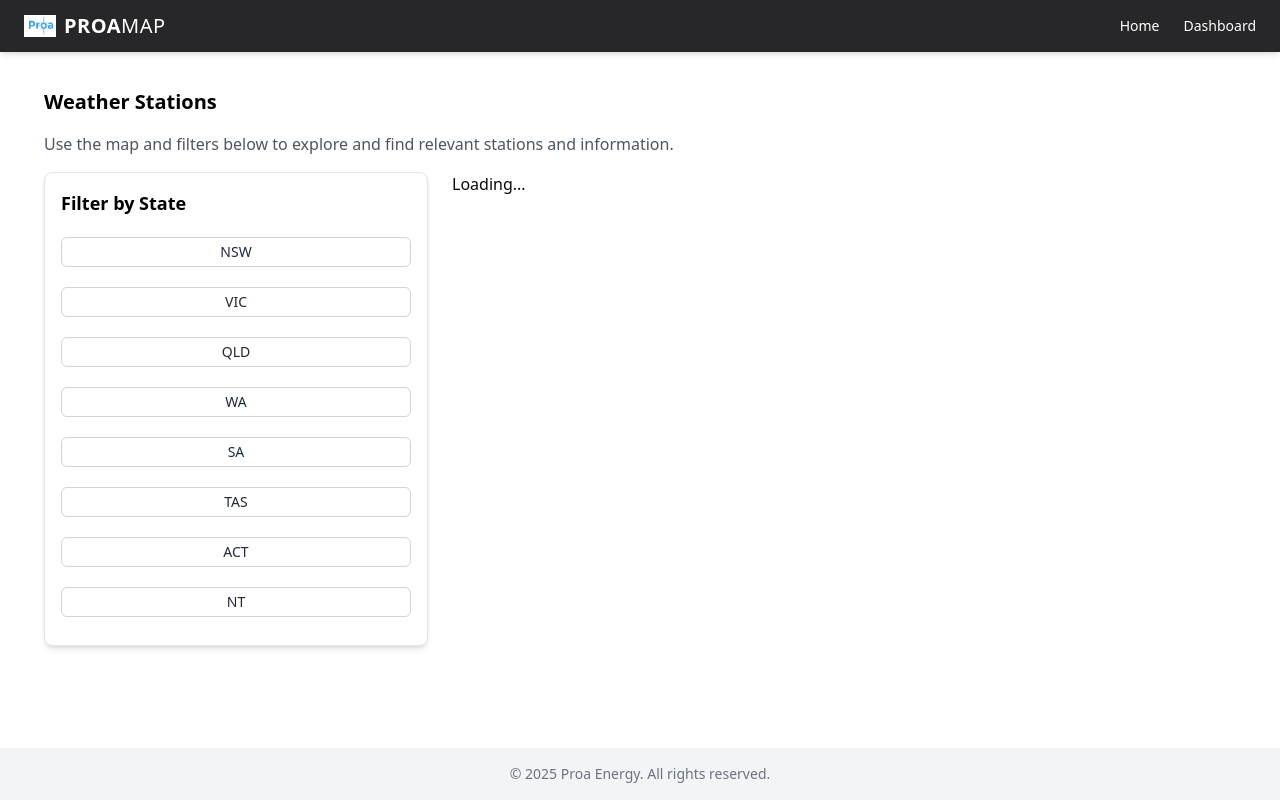
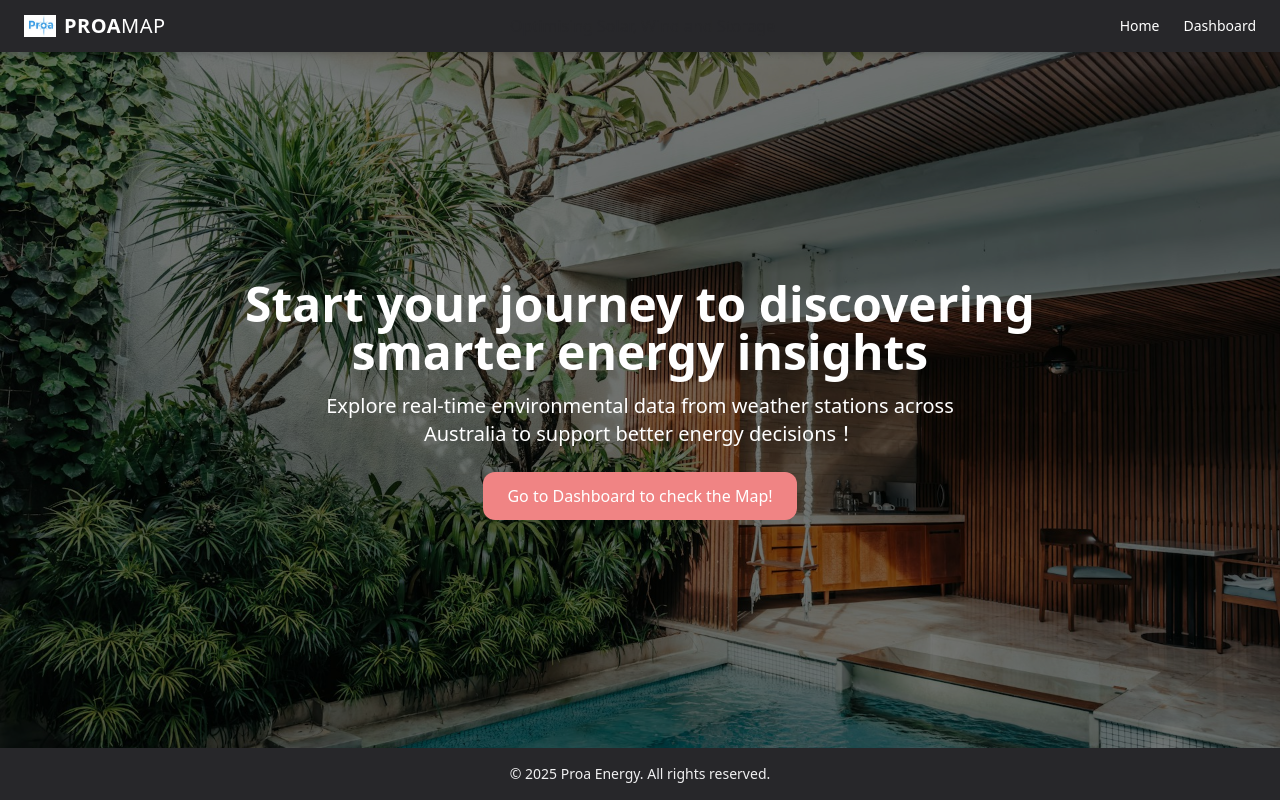
Before and after one commit to liangceli/Proa-Coding-Assessment, a Next.js app in the folder client/: page / in a window 1280 px wide. Built offline with nearby package versions, Linux system fonts and the light colour scheme; no server answers.

Commit message:
Build: Create the Landing page of the web application

```diff
--- a/client/src/app/(dashboard)/layout.tsx
+++ b/client/src/app/(dashboard)/layout.tsx
@@ -1,7 +1,6 @@
 import Footer from "@/components/Footer";
 import Navbar from "@/components/Navbar";
 
-// app/(dashboard)/layout.tsx
 export default function DashboardLayout({
   children,
 }: {
--- /dev/null
+++ b/client/src/app/landing/page.tsx
@@ -0,0 +1,50 @@
+'use client';
+
+import Image from 'next/image';
+import Link from 'next/link';
+import React, { useState } from 'react';
+
+const Landing = () => {
+  const [query, setQuery] = useState('');
+
+  const handleSearch = () => {
+    console.log('Searching for:', query);
+  };
+
+  return (
+    <div className="relative h-screen w-full">
+      <Image
+        src="/landing-splash.jpg"
+        alt="Rentiful Rental Platform Hero Section"
+        fill
+        className="object-cover object-center"
+        priority
+      />
+
+      <div className="absolute inset-0 bg-black bg-opacity-50" />
+
+      <div className="absolute inset-0 flex flex-col items-center justify-center text-center px-4 sm:px-6 lg:px-8 z-10">
+        <h1 className="text-white text-4xl sm:text-5xl font-bold mb-4 max-w-4xl">
+          Start your journey to discovering smarter energy insights
+        </h1>
+        <p className="text-white text-lg sm:text-xl mb-6 max-w-2xl">
+          Explore real-time environmental data from weather stations across Australia to support better energy decisions！
+        </p>
+
+        <div className="flex max-w-xl">
+          <button
+            onClick={handleSearch}
+            className="bg-[#f08484] hover:bg-rose-600 text-white h-12 px-6 rounded-xl"
+          >
+
+              <Link href="/search" className="hover:text-secondary-300 transition">
+                    Go to Dashboard to check the Map!
+                </Link>
+          </button>
+        </div>
+      </div>
+    </div>
+  );
+};
+
+export default Landing;
--- a/client/src/app/page.tsx
+++ b/client/src/app/page.tsx
@@ -1,13 +1,15 @@
 import Navbar from "@/components/Navbar";
 import SearchPage from "./(dashboard)/search/page";
 import Footer from "@/components/Footer";
+import Landing from "./landing/page";
 
 export default function Home() {
   return (
     <div className="h-full w-full">
       <Navbar />
-      <main className={`h-full flex w-full flex-col  pt-[64px] p-5`}>
-        <SearchPage />
+      <main className={`h-full flex w-full flex-col`}>
+        {/* <SearchPage /> */}
+        <Landing />
       </main>
       <Footer />
     </div>
--- a/client/src/components/Footer.tsx
+++ b/client/src/components/Footer.tsx
@@ -1,6 +1,6 @@
 export default function Footer() {
   return (
-    <footer className="bg-gray-100 text-center text-sm text-gray-500 py-4 fixed bottom-0 w-full">
+    <footer className="bg-primary-700 text-center text-sm text-primary-100 py-4 fixed bottom-0 w-full">
       © {new Date().getFullYear()} Proa Energy. All rights reserved.
     </footer>
   );
```
Also changed, not shown: client/public/landing-splash.jpg (added).
